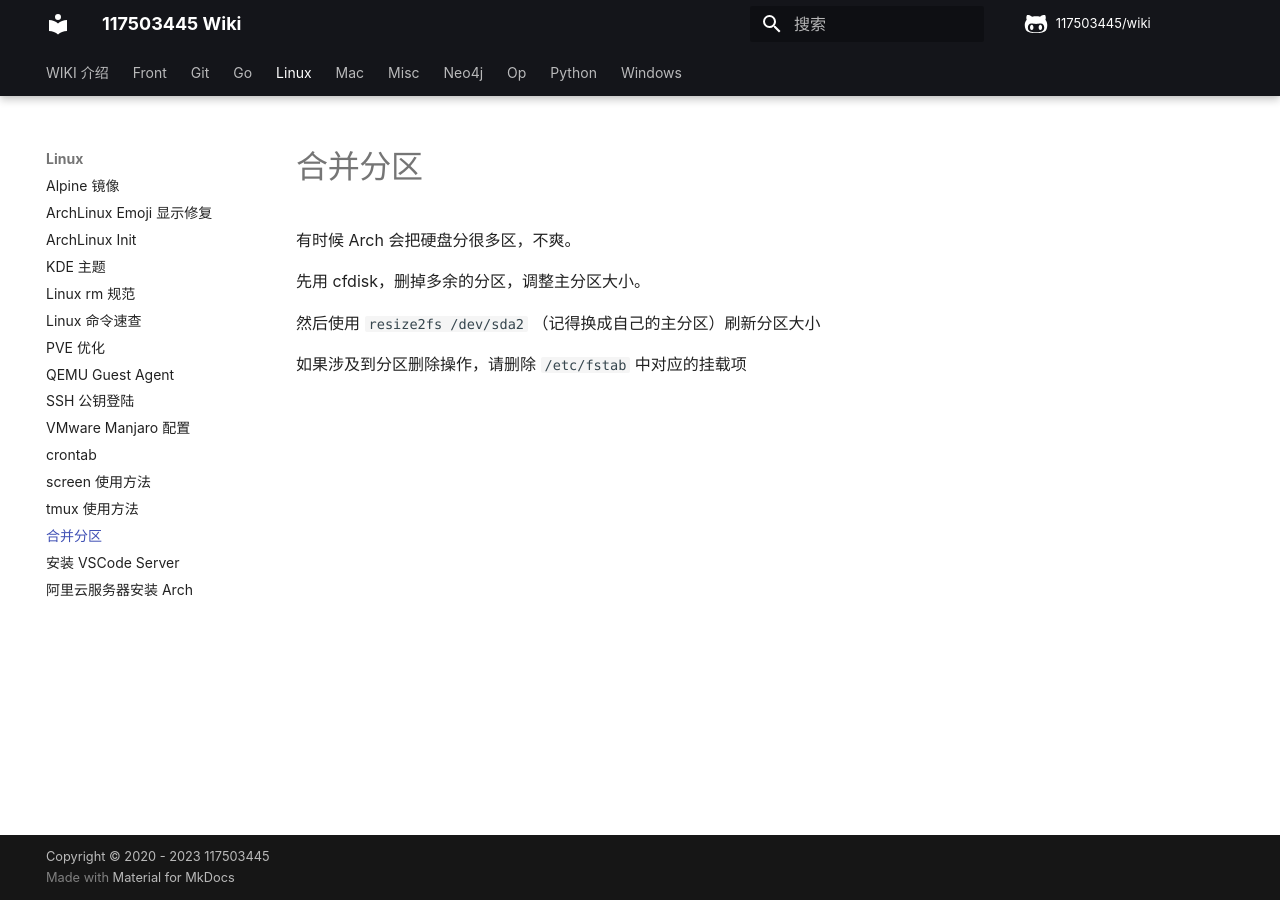
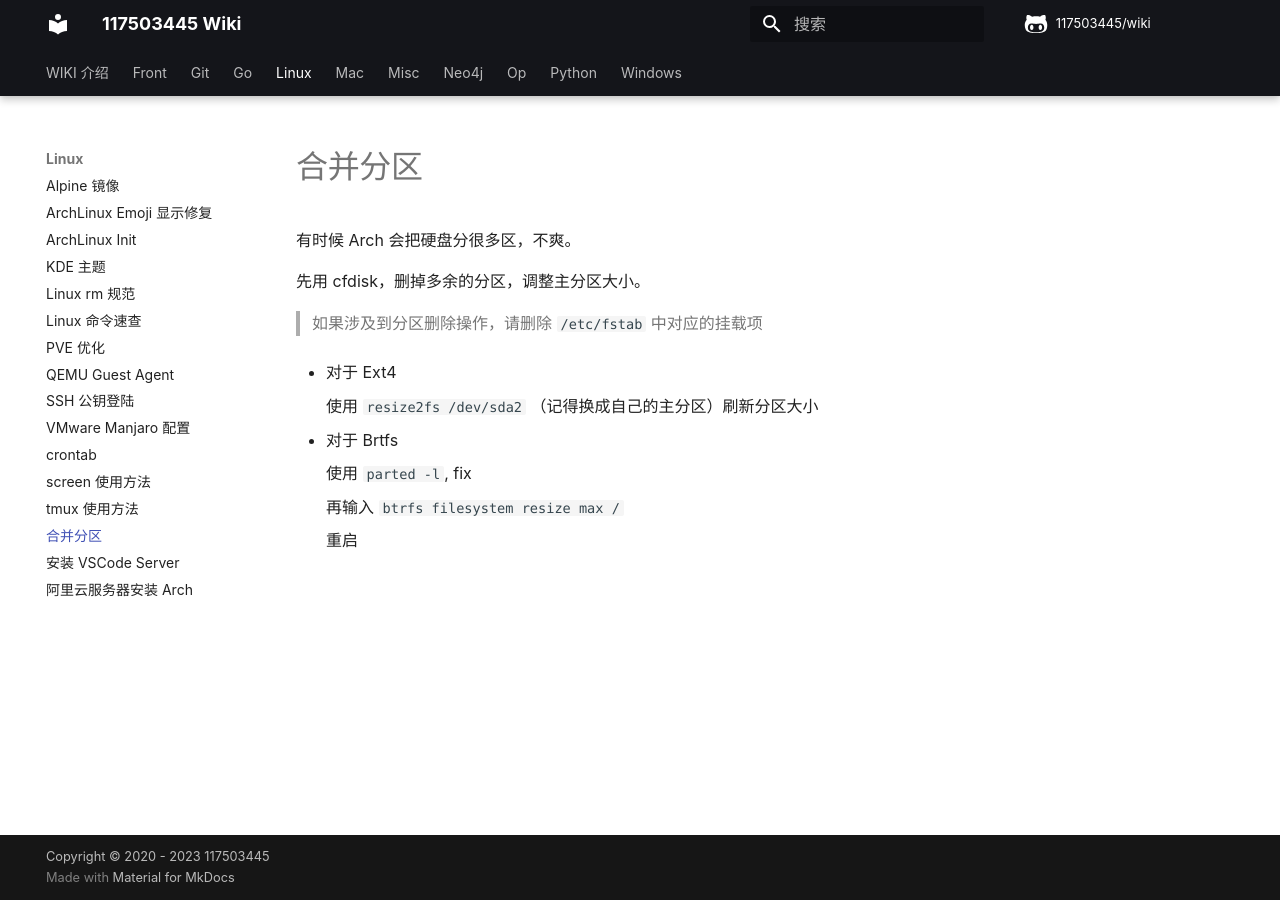
Before and after one commit to 117503445/wiki, an MkDocs documentation site: the page built from docs/linux/合并分区.md, in a window 1280 px wide. Built offline with MkDocs 1.6.1 and Material for MkDocs 9.7.7, drawn with Linux system fonts in a browser that asks for light colours; some web fonts are replaced; comment, search, counter and statistics services are not loaded.

Commit message:
合并分区
Signed-off-by: 117503445 <t117503445@gmail.com>

```diff
--- a/docs/linux/合并分区.md
+++ b/docs/linux/合并分区.md
@@ -12,6 +12,16 @@
 
 先用 cfdisk，删掉多余的分区，调整主分区大小。
 
-然后使用 `resize2fs /dev/sda2` （记得换成自己的主分区）刷新分区大小
+> 如果涉及到分区删除操作，请删除 `/etc/fstab` 中对应的挂载项
 
-如果涉及到分区删除操作，请删除 `/etc/fstab` 中对应的挂载项
+- 对于 Ext4
+
+    使用 `resize2fs /dev/sda2` （记得换成自己的主分区）刷新分区大小
+
+- 对于 Brtfs
+
+    使用 `parted -l`, fix
+
+    再输入 `btrfs filesystem resize max /`
+
+    重启
```
Also changed, not shown: other parts of docs/linux/合并分区.md (+1 -1 lines).
